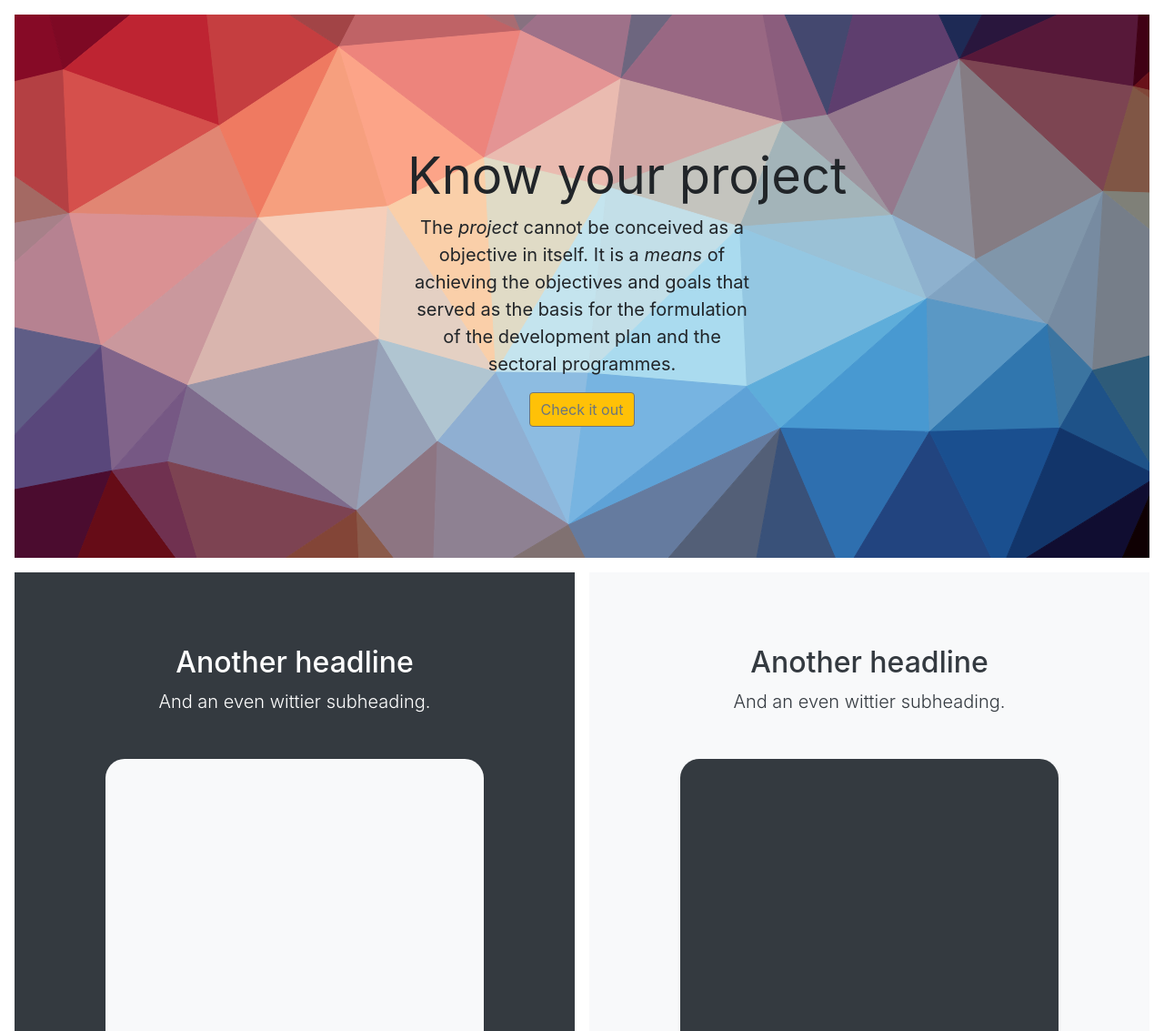
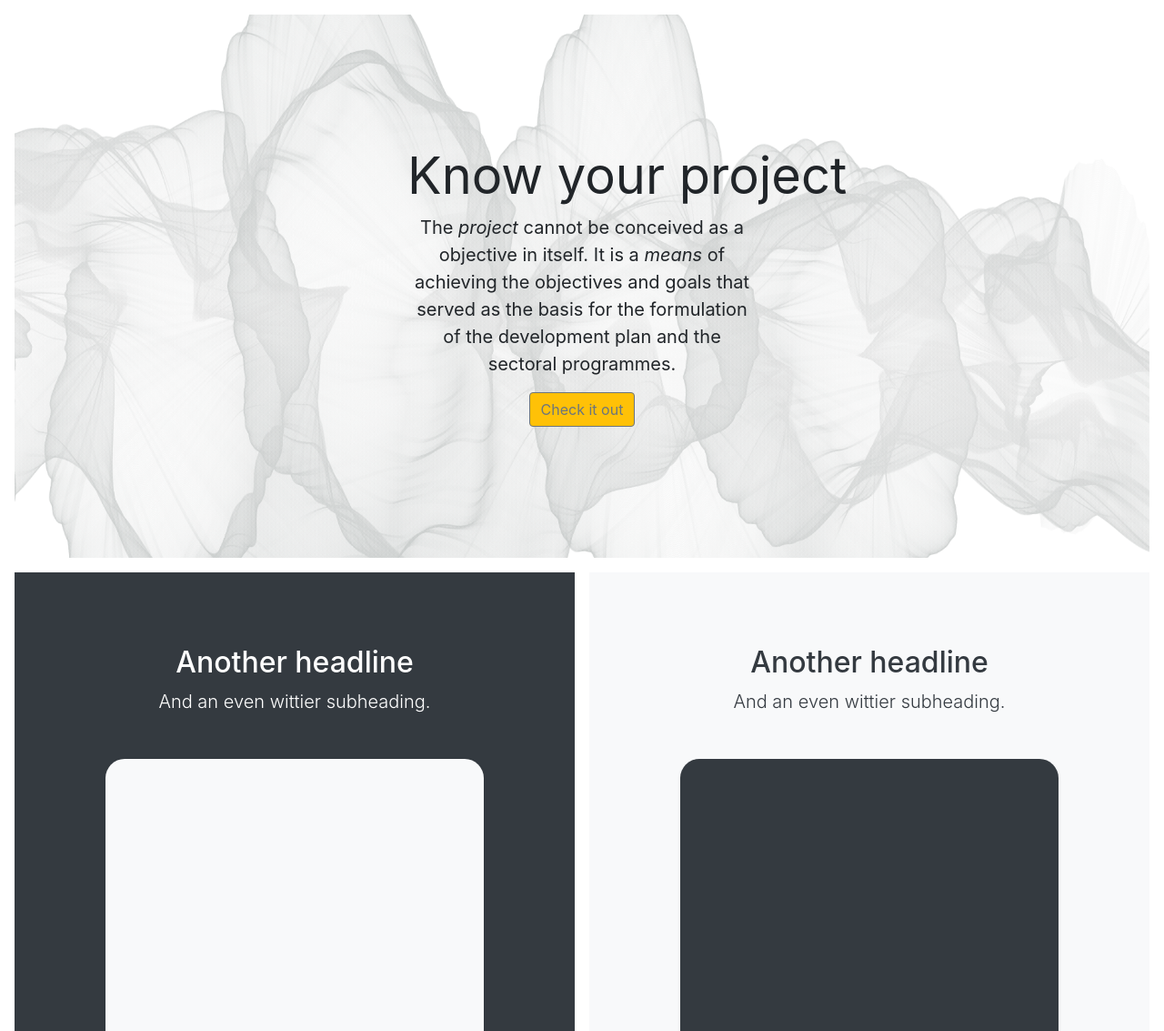
Before and after one commit to Andres6936/Vrosky, a PHP site: page / in a window 1280 px wide. Shown: the part 56-1189 px from the top of the page at 91% size. Run offline with PHP 8.4, Linux system fonts and the light colour scheme.

Commit message:
Added background to div

```diff
--- a/css/Trianglify.css
+++ b/css/Trianglify.css
@@ -1,5 +1,5 @@
 #main-content-index {
-    background-image: url('../img/TrianglifyBackground.svg');
+    background-image: url('../img/WaterPipeGrayLight.png');
     background-position: center;
     /* Do not repeat the image */
     background-repeat: no-repeat;
```
Also changed, not shown: img/WaterPipeGrayLight.png (added), img/WaterPipeOrange.png (added).
